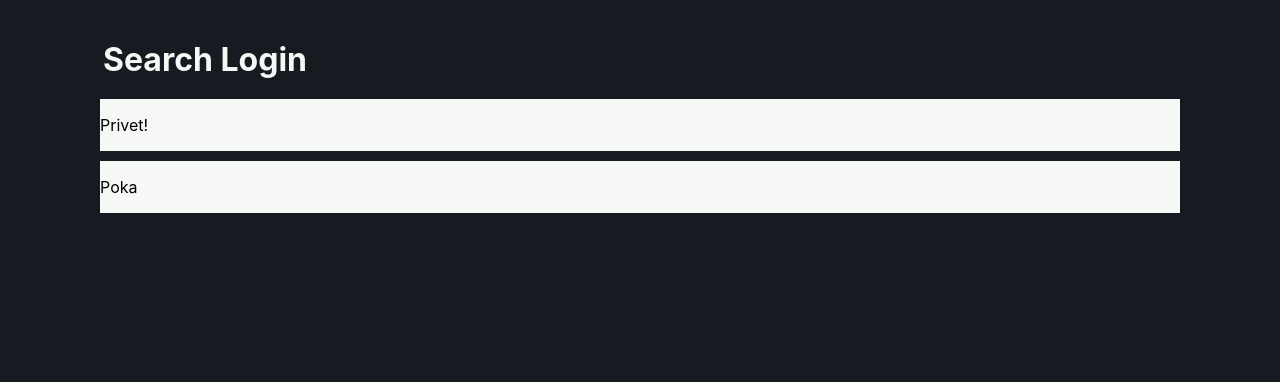
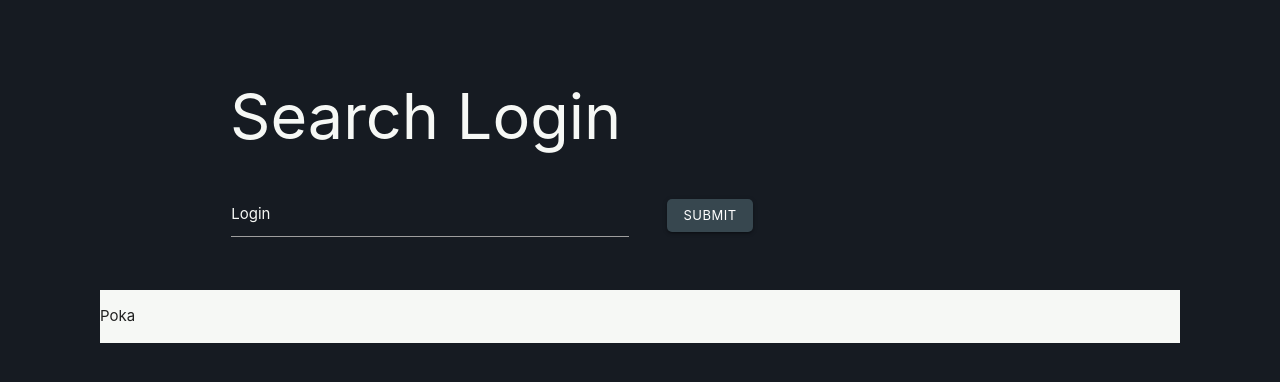
Before and after one commit to NoKiMa/search-login, a React (Create React App) app: page / in a window 1280 px wide. Shown: the top 382 px of the page. Built offline with nearby package versions, Linux system fonts and the light colour scheme.

Commit message:
created header SearchLogin Result

```diff
--- a/public/index.html
+++ b/public/index.html
@@ -9,12 +9,16 @@
       name="description"
       content="Web site created using create-react-app"
     />
+
     <link rel="apple-touch-icon" href="%PUBLIC_URL%/logo192.png" />
     <!--
       manifest.json provides metadata used when your web app is installed on a
       user's mobile device or desktop. See https://developers.google.com/web/fundamentals/web-app-manifest/
     -->
     <link rel="manifest" href="%PUBLIC_URL%/manifest.json" />
+
+    <link rel="stylesheet" href="https://cdnjs.cloudflare.com/ajax/libs/materialize/1.0.0/css/materialize.min.css">
+    <script src="https://cdnjs.cloudflare.com/ajax/libs/materialize/1.0.0/js/materialize.min.js"></script>
     <!--
       Notice the use of %PUBLIC_URL% in the tags above.
       It will be replaced with the URL of the `public` folder during the build.
@@ -24,9 +28,11 @@
       work correctly both with client-side routing and a non-root public URL.
       Learn how to configure a non-root public URL by running `npm run build`.
     -->
+
     <title>React App</title>
   </head>
   <body>
+
     <noscript>You need to enable JavaScript to run this app.</noscript>
     <div id="root"></div>
     <!--
--- a/src/App.css
+++ b/src/App.css
@@ -7,10 +7,10 @@
   margin: 40px;
 }
 .search_container{
-  background-color: rgb(246, 248, 245);
+  /* background-color: rgb(246, 248, 245); */
   display: flex;
   justify-content: flex-start;
-  width: 90%;
+  width: 100%;
   margin-bottom: 10px;
   /* border: 1px solid #21262e; */
 }
@@ -24,5 +24,38 @@
   color:rgb(246, 248, 245);
   justify-self: start;
   align-self: start;
-  margin: 0 40px 20px 63px;
+  padding-left: 10px;
 }
+.rudius-btn{
+  border-radius: 5px
+}
+
+/* label color */
+.input-field label {
+  color: rgb(246, 248, 245);
+}
+
+/* label focus color */
+.input-field input[type=text]:focus + label, .materialize-textarea:focus:not([readonly]) + label {
+  color: rgb(246, 248, 245) !important;
+ }
+
+/* label underline focus color */
+ .input-field input[type=text]:focus, .materialize-textarea:focus:not([readonly]) {
+  border-bottom: 1px solid rgb(246, 248, 245) !important;
+  box-shadow: 0 1px 0 0 rgb(246, 248, 245) !important;
+ }
+
+ .input-field input[type=text].valid, .materialize-textarea:focus:not([readonly]) {
+  border-bottom: 1px solid rgb(246, 248, 245) !important;
+  box-shadow: 0 1px 0 0 rgb(246, 248, 245) !important;
+ }
+
+
+.validate{
+  color: rgb(246, 248, 245);
+  border-bottom: 1px solid rgb(246, 248, 245);
+}
+.sub-btn-container{
+  margin-top: 23px;
+}
--- a/src/App.tsx
+++ b/src/App.tsx
@@ -8,7 +8,9 @@ import Result from './components/Result';
 function App() {
   return (
     <div className="App">
-      <h1 className="header">Search Login</h1>
+      <div className="container">
+          <h1 className="header left-align">Search Login</h1>
+      </div>
       <SearchLogin/>
       <Result/>
     </div>
--- a/src/components/SearchLogin.tsx
+++ b/src/components/SearchLogin.tsx
@@ -1,12 +1,32 @@
-import React from "react";
+import React, {useState} from "react";
 import "../App.css";
 
 const SearchLogin = () => {
-
+const [inputValue, setInputValue] = useState("")
 
   return (
     <div className="search_container">
-      <p>Privet!</p>
+      <div className="container">
+        <div className="row">
+        <div className="input-field col s6 label">
+          <input
+            value={inputValue}
+            id="first_name2"
+            type="text"
+            className="validate"
+            onChange={(e)=>setInputValue(e.target.value)}
+            />
+          <label className="active">Login</label>
+        </div>
+        <div className=" input-field col s2 sub-btn-container">
+
+           <a className="waves-effect waves-light btn-small blue-grey darken-3 rudius-btn ">Submit</a>
+
+        </div>
+      </div>
+      </div>
+
+      {/* <a className="waves-effect waves-light btn-small">Button</a> */}
     </div>
   );
 };
```
